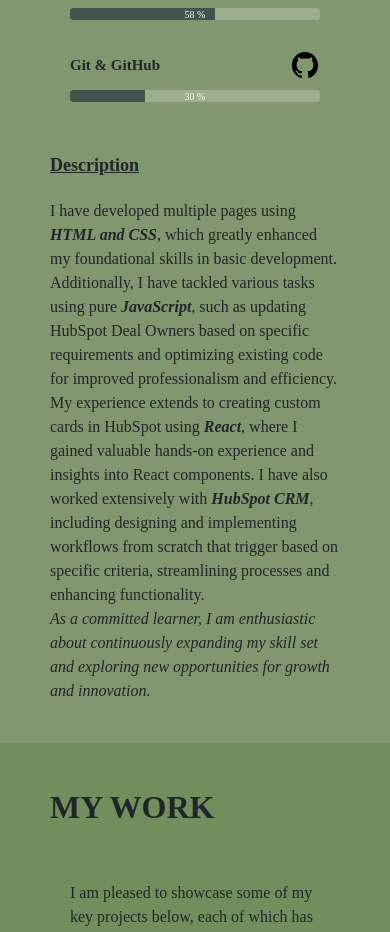
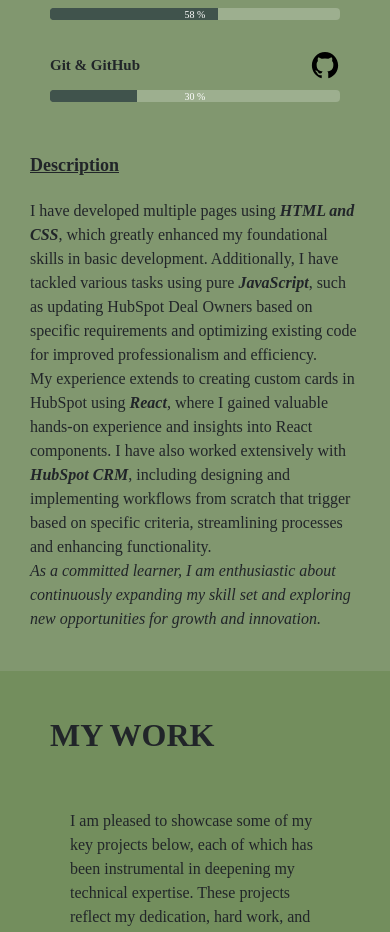
Before and after one commit to Huzaifa950/Portfolio_Website, a React (Create React App) app: page / in a window 390 px wide. Shown: the part 4527-5459 px from the top of the page. Built offline with nearby package versions, Linux system fonts and the light colour scheme.

Commit message:
Skills UI set for Mobile

```diff
--- a/src/components/SkillsSection/Skills.css
+++ b/src/components/SkillsSection/Skills.css
@@ -30,7 +30,7 @@
     flex: 4 1 0;
   }
   .description{
-    flex: g 1 0;
+    flex: 5 1 0;
   }
 }
 
@@ -51,3 +51,9 @@
     padding: 0 20px 0 0;
   }
 }
+
+@media (max-width: 500px){
+  .skillsMain{
+    padding: 40px 30px;
+  }
+}
```
